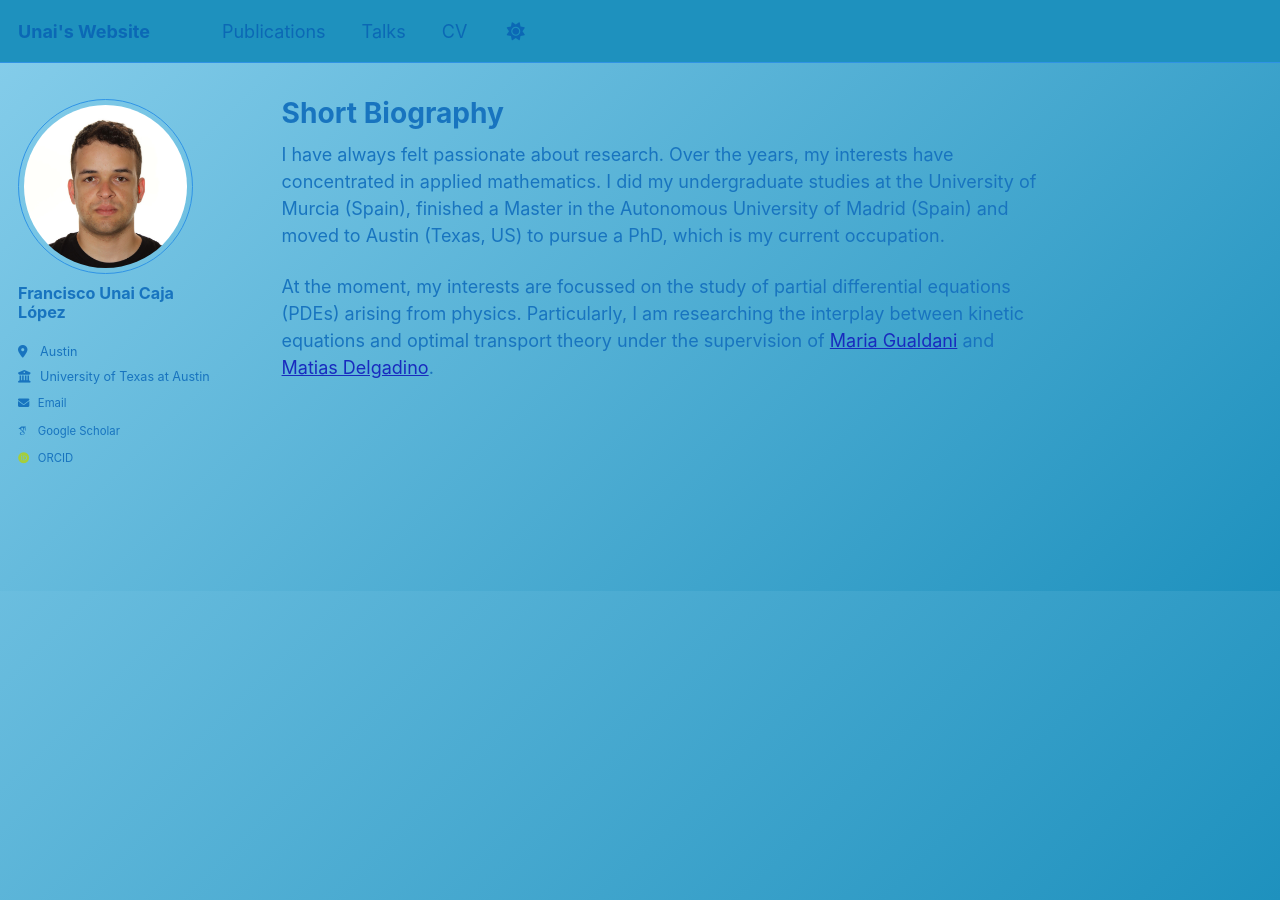
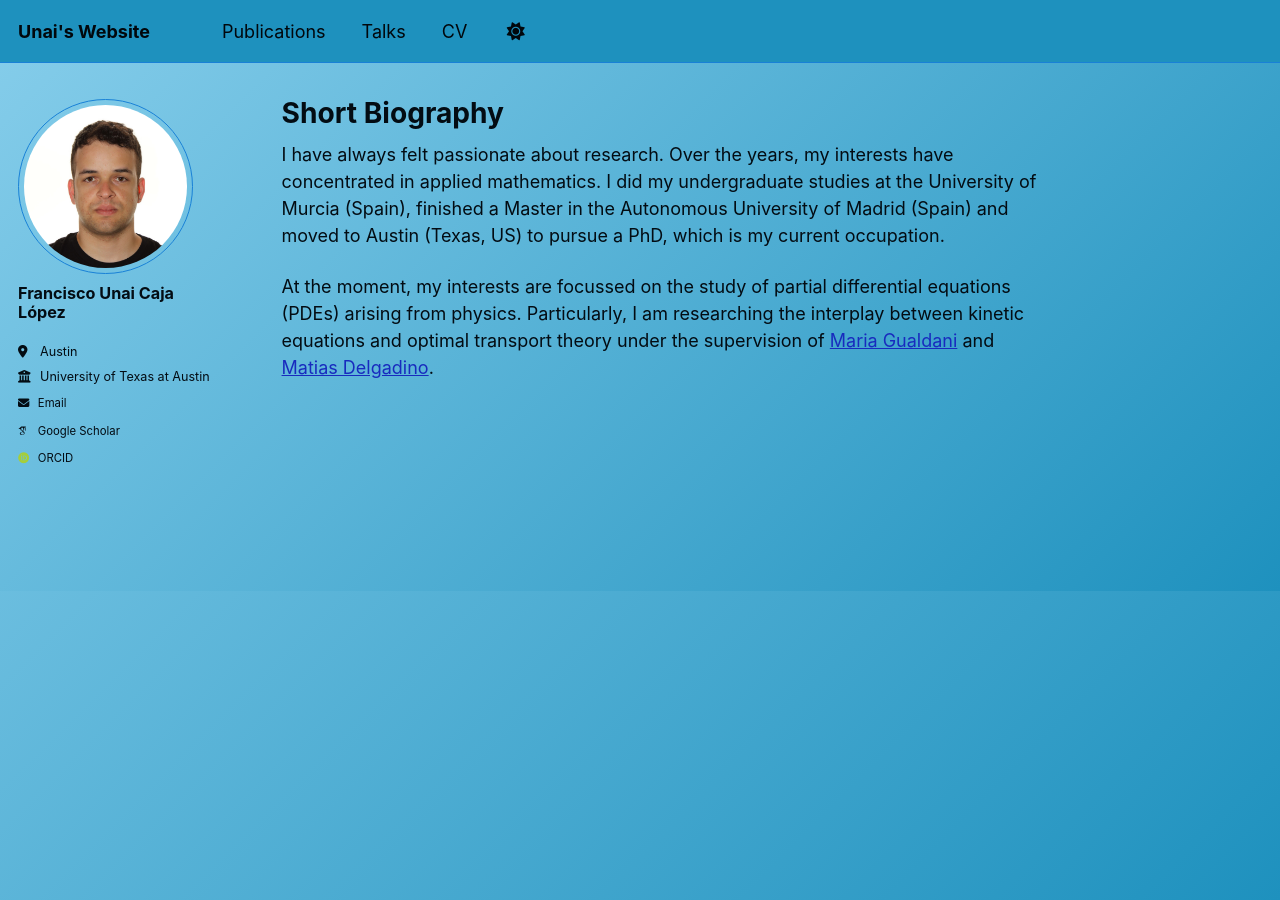
Before and after one commit to UnaiCaja/UnaiCaja.github.io, a Jekyll site: the page built from _pages/about.md, in a window 1280 px wide. Built offline with Jekyll 4.4.1, drawn with Linux system fonts in a browser that asks for light colours; some web fonts are replaced.

Commit message:
Update _default.scss

```diff
--- a/_sass/theme/_default.scss
+++ b/_sass/theme/_default.scss
@@ -3,11 +3,11 @@
    ========================================================================== */
 
 /* Color codes used for the theme */
-$gray                       : #1874bf;
-$dark-gray                  : #0b68b5;
-$darker-gray                : #0377d6;
-$light-gray                 : #4095db;
-$lighter-gray               : #2f93e5;
+$gray                       : #030c13;
+$dark-gray                  : #01070c;
+$darker-gray                : #052036;
+$light-gray                 : #1667aa;
+$lighter-gray               : #1981d6;
 
 /* Color codes used for the site */
 $danger-color               : #ee5f5b;
```
